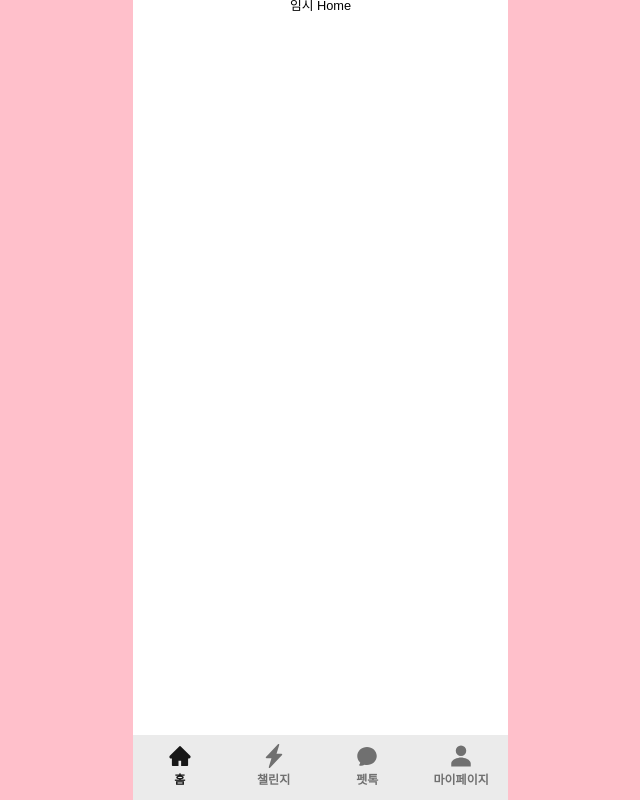
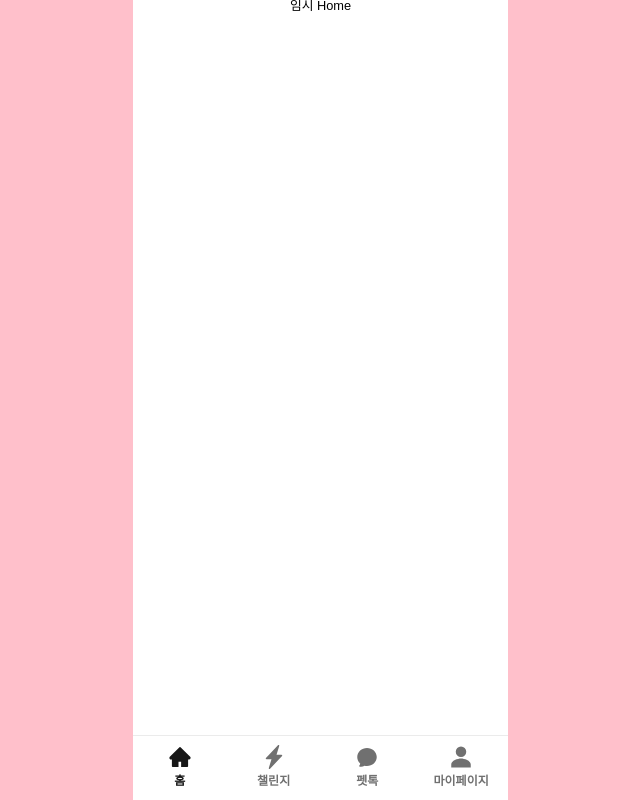
Before and after one commit to azure0929/Petnuri, a React (Vite) app: page / in a window 1280 px wide. Shown: the whole page, without its empty margins (472-1112 px from the left). Built offline with nearby package versions, Linux system fonts and the light colour scheme.

Commit message:
#12 Style:main-tab css 수정

```diff
--- a/src/styles/maintab.scss
+++ b/src/styles/maintab.scss
@@ -3,8 +3,9 @@
 .main-tab {
   width: 375px;
   height: 65px;
-  background-color: $gray_0200_EBEBEB;
+  background-color: #fff;
   display: flex;
+  border-top: 1px solid $gray_0200_EBEBEB;
 
   position: fixed;
   right: 300px;
```
